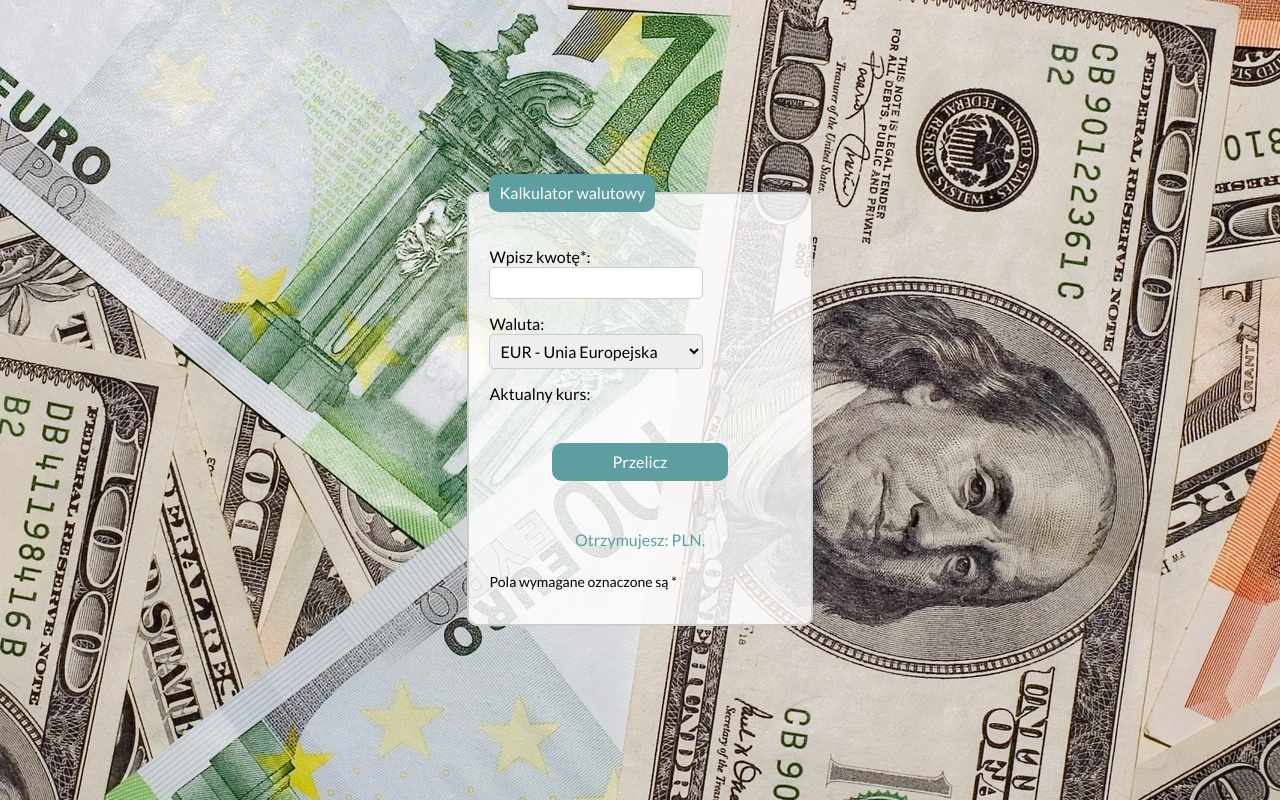
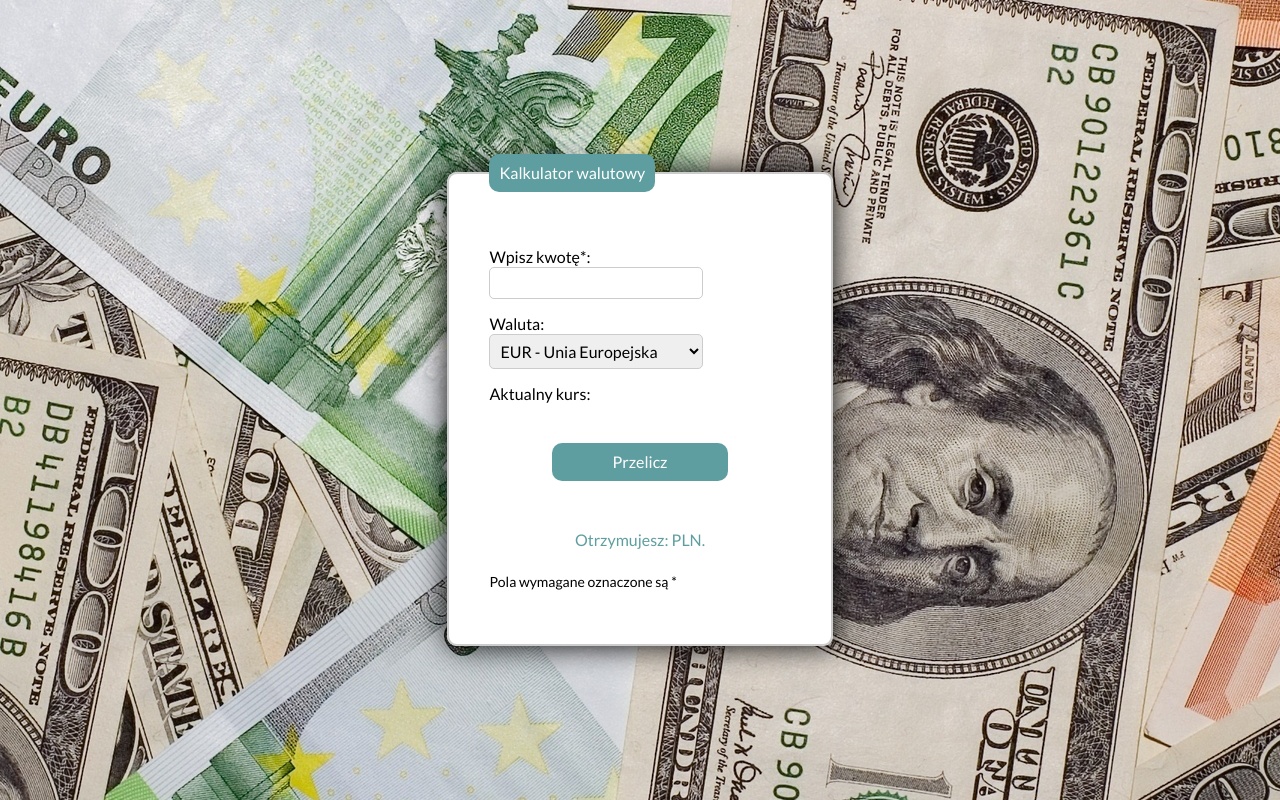
Before and after one commit to anna-wojcik/Currency-Converter, a plain HTML site: page index.html in a window 1280 px wide. Drawn offline with nearby package versions, Linux system fonts and the light colour scheme.

Commit message:
changes in ".form__fieldset"

```diff
--- a/css/form.css
+++ b/css/form.css
@@ -1,9 +1,10 @@
 .form__fieldset {
     border: 2px solid #ccc;
     border-radius: 10px;
-    padding: 20px;
+    padding: 40px;
     margin: 20px 0;
-    background-color: hsla(0, 0%, 100%, 0.836);
+    background-color: white;
+    box-shadow: 0 0 30px black;
 }
 
 .form__legend {
```
